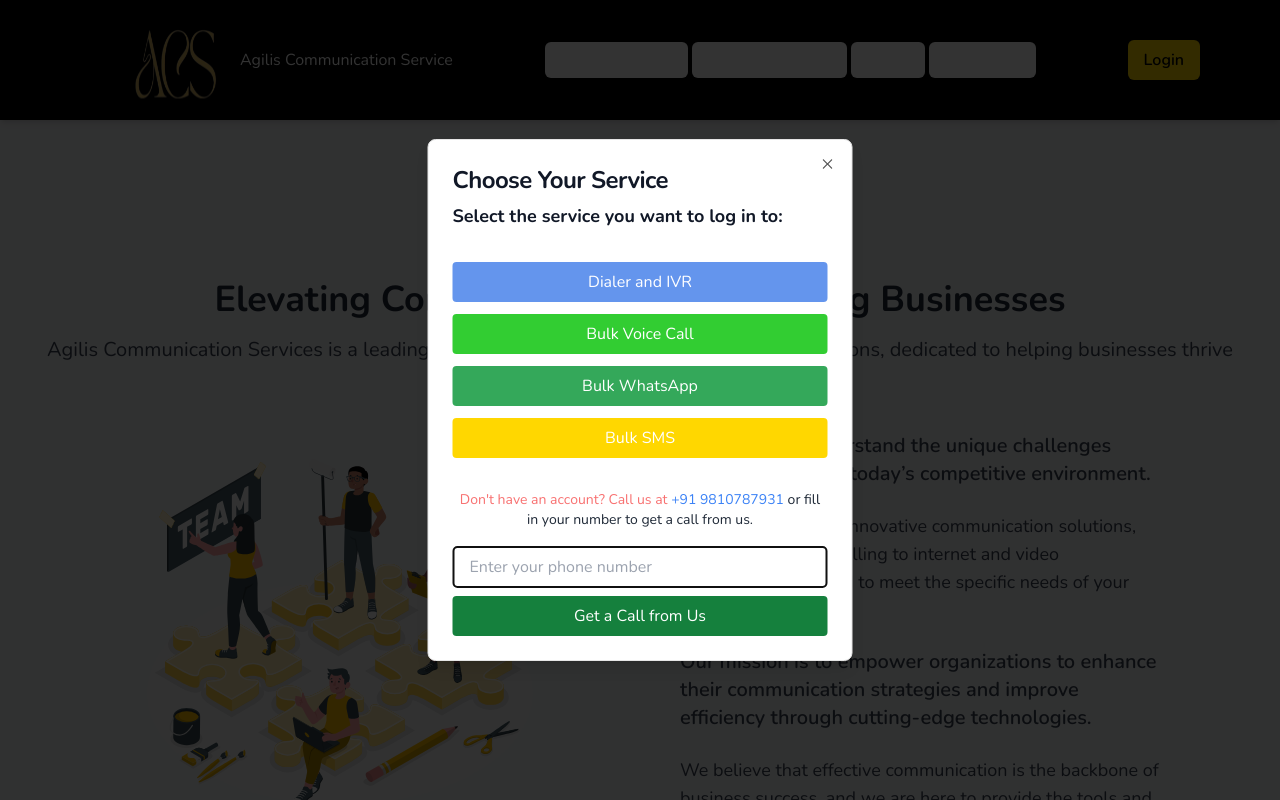
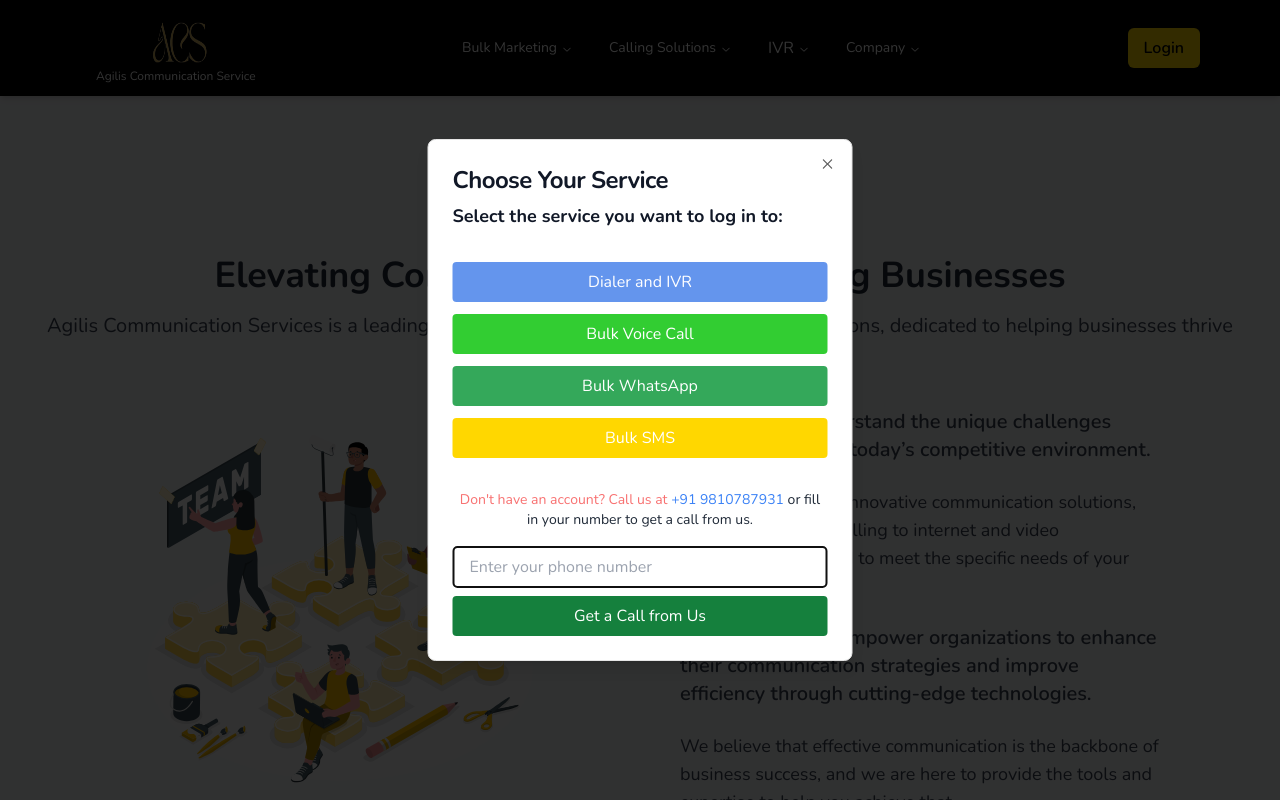
Before and after one commit to PrinceACS/Agilis-Communication-Services, a Next.js app: page /about in a window 1280 px wide. Both pictures are taken after a click on the button "Login". Shown: the top 800 px of the page. Built offline with nearby package versions, Linux system fonts and the light colour scheme; no server answers.

Commit message:
refacotr:ui-02

```diff
--- a/actions/sendEmail.ts
+++ b/actions/sendEmail.ts
@@ -6,9 +6,7 @@
 import { getErrorMessage } from "@/lib/utils/utils";
 import React from "react";
 
-if (!process.env.RESEND_API_KEY) {
-  throw new Error("Missing RESEND_API_KEY");
-}
+console.log(process.env.RESEND_API_KEY);
 
 const resend = new Resend(process.env.RESEND_API_KEY);
 
@@ -72,6 +70,7 @@
 
     return { ...data };
   } catch (error) {
+    console.error("Email sending error:", error);
     return { error: getErrorMessage(error) };
   }
 };
--- a/app/globals.css
+++ b/app/globals.css
@@ -1,11 +1,31 @@
 @tailwind base;
 @tailwind components;
 @tailwind utilities;
+
+
 
 html, body {
   overflow-x: hidden;
 }
 
+
+:root {
+  --background: #ffffff;
+  --foreground: #171717;
+}
+
+@media (prefers-color-scheme: white) {
+  :root {
+    --background: #0a0a0a;
+    --foreground: #ededed;
+  }
+}
+
+body {
+  color: var(--foreground);
+  background: var(--background);
+  font-family: Arial, Helvetica, sans-serif;
+}
 
 @layer utilities {
   .text-balance {
@@ -124,6 +144,9 @@
   box-shadow: 0px 4px 12px rgba(0, 0, 0, 0.15);
 }
 
+.custom-border {
+  border: 2px solid #F675A8;
+}
 
 .custom-hover-effect:hover {
   transform: scale(1.05);
--- a/components/LoginModal.tsx
+++ b/components/LoginModal.tsx
@@ -73,7 +73,7 @@
             ).value;
             if (number) {
               window.open(
-                `https://wa.me/+919810787931?text=Hi%20I%20need%20help%20with%20getting%20started%20on%20SEATech%20Dialer.%20My%20number%20is%20${number}`,
+                `https://wa.me/+919810787931?text=Hello%20I%20am%20interested%20in%20your%20services%20My%20number%20is%20${number}`,
                 "_blank"
               );
             }
--- a/components/company/about.tsx
+++ b/components/company/about.tsx
@@ -4,6 +4,7 @@
 
 import React from "react";
 import { ArrowRight } from "lucide-react";
+import Contact from "./contact";
 
 const LongTermPartnershipComponent = () => {
   return (
@@ -104,6 +105,7 @@
         </div>
       </div>
       <LongTermPartnershipComponent />
+      <Contact />
     </section>
   );
 };
--- a/components/company/contact.tsx
+++ b/components/company/contact.tsx
@@ -7,6 +7,7 @@
 import toast from "react-hot-toast";
 
 import { sendEmail } from "@/actions/sendEmail";
+import { useFormStatus } from "react-dom";
 
 const Contact = () => {
   const [formData, setFormData] = useState({
@@ -15,6 +16,8 @@
     subject: "",
     message: "",
   });
+
+  const { pending } = useFormStatus();
 
   const handleInputChange = (
     e: React.ChangeEvent<HTMLInputElement | HTMLTextAreaElement>
@@ -117,7 +120,7 @@
         </div>
 
         {/* Contact Form */}
-        <div className="bg-white p-6 rounded-lg shadow-lg">
+        <section className="bg-white p-6 rounded-lg shadow-lg">
           <h3 className="text-2xl font-semibold text-gray-700 mb-6">
             Send us a message
           </h3>
@@ -202,16 +205,15 @@
               {/* Submit Button */}
               <div className="mt-6">
                 <button
-                  onClick={handleSubmit}
                   type="submit"
                   className="w-full bg-[#f8e67e] text-white px-4 py-2 rounded-md font-semibold hover:bg-[#ddad20] transition duration-300"
                 >
-                  Send Message
+                  {pending ? "Sending..." : "Send Message"}
                 </button>
               </div>
             </div>
           </form>
-        </div>
+        </section>
       </div>
     </section>
   );
--- a/components/header.tsx
+++ b/components/header.tsx
@@ -16,18 +16,18 @@
     <header className="flex justify-between sticky z-50 w-full top-0 sm:px-10 items-center px-4 md:px-20 py-3 bg-[#000000] shadow-md">
       <Link
         href={"/"}
-        className="flex flex-col items-center md:flex-row md:items-center space-y-1 md:space-y-0 md:space-x-4"
+        className="flex flex-col items-center  md:items-center space-y-1 md:space-y-0 md:space-x-4"
       >
-        <div className="md:ml-12">
+        <div className="md:ml-6">
           <Image
             src={logo}
             alt="ACS Logo"
-            width={80}
-            height={80}
-            className="md:w-24 md:h-24"
+            width={70}
+            height={70}
+            className="md:w-16 md:h-14"
           />
         </div>
-        <div className="text-white text-center text-sm md:text-base">
+        <div className="text-white text-center text-xs">
           Agilis Communication Service
         </div>
       </Link>
```
